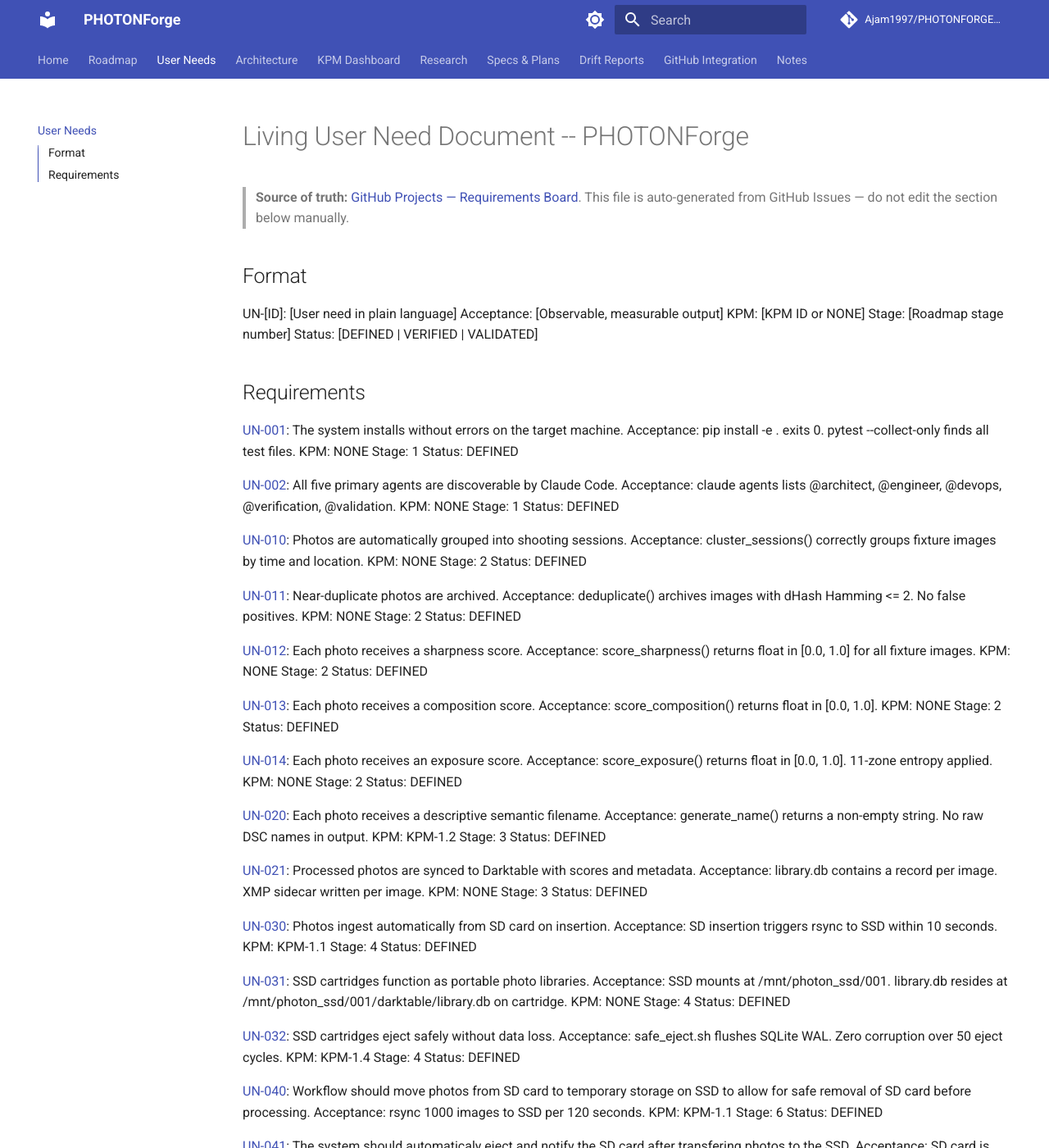
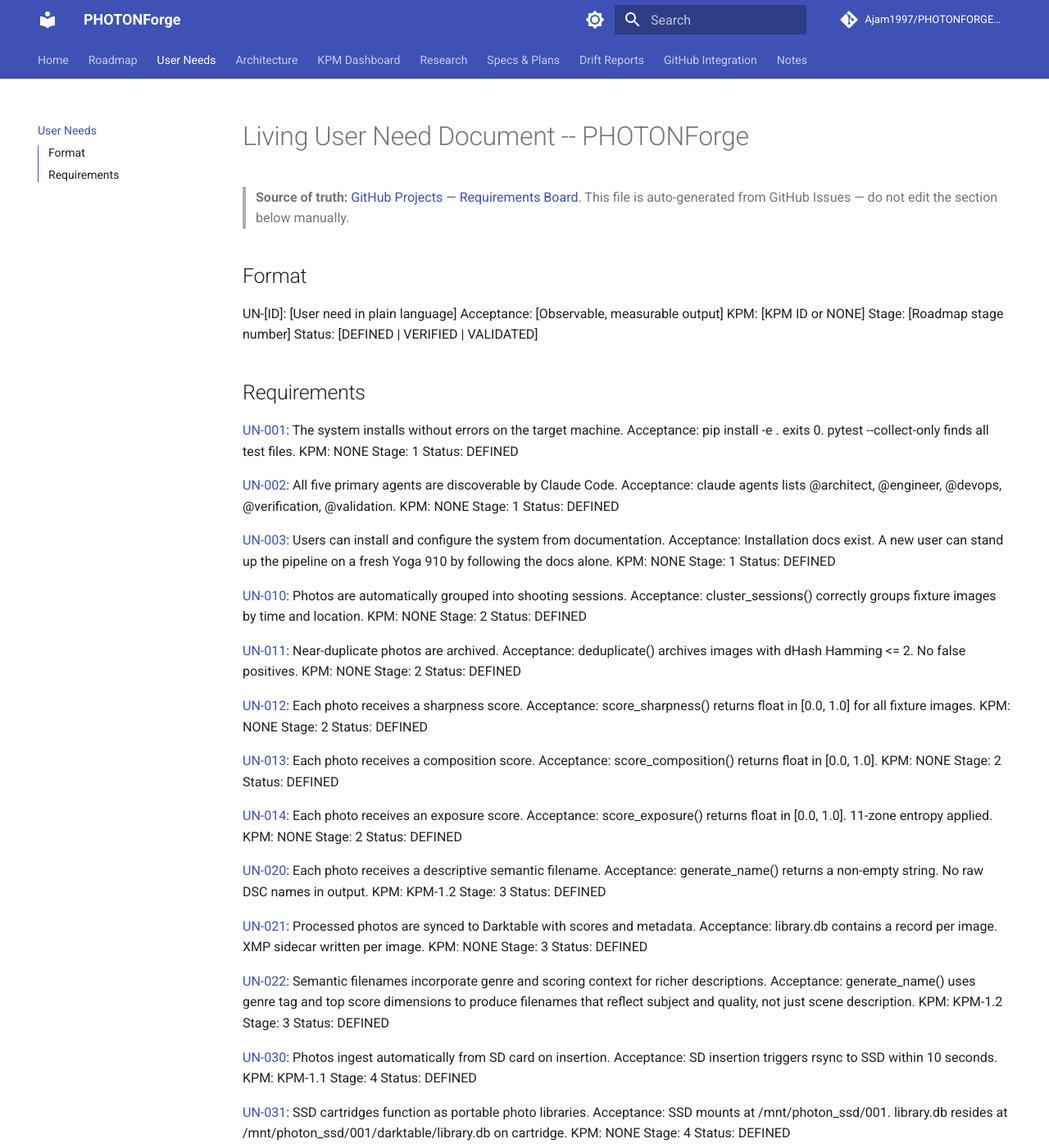
Before and after one commit to Ajam1997/PHOTONFORGE_Photo-Workflow, an MkDocs documentation site: the page built from docs/living-user-needs.md, in a window 1280 px wide and 1400 px high. Shown: the whole window at 82% size. Built offline with MkDocs 1.6.1 and Material for MkDocs 9.7.7, drawn with Linux system fonts in a browser that asks for light colours; comment, search, counter and statistics services are not loaded.

Commit message:
docs: auto-regenerate from GitHub Issues [skip ci]

```diff
--- a/docs/living-user-needs.md
+++ b/docs/living-user-needs.md
@@ -21,6 +21,12 @@ Status: DEFINED
 
 [UN-002](https://github.com/Ajam1997/PHOTONFORGE_Photo-Workflow/issues/31): All five primary agents are discoverable by Claude Code.
 Acceptance: claude agents lists @architect, @engineer, @devops, @verification, @validation.
+KPM: NONE
+Stage: 1
+Status: DEFINED
+
+[UN-003](https://github.com/Ajam1997/PHOTONFORGE_Photo-Workflow/issues/14): Users can install and configure the system from documentation.
+Acceptance: Installation docs exist. A new user can stand up the pipeline on a fresh Yoga 910 by following the docs alone.
 KPM: NONE
 Stage: 1
 Status: DEFINED
@@ -64,6 +70,12 @@ Status: DEFINED
 [UN-021](https://github.com/Ajam1997/PHOTONFORGE_Photo-Workflow/issues/38): Processed photos are synced to Darktable with scores and metadata.
 Acceptance: library.db contains a record per image. XMP sidecar written per image.
 KPM: NONE
+Stage: 3
+Status: DEFINED
+
+[UN-022](https://github.com/Ajam1997/PHOTONFORGE_Photo-Workflow/issues/16): Semantic filenames incorporate genre and scoring context for richer descriptions.
+Acceptance: generate_name() uses genre tag and top score dimensions to produce filenames that reflect subject and quality, not just scene description.
+KPM: KPM-1.2
 Stage: 3
 Status: DEFINED
 
```
Also changed, not shown: docs/photonforge-architecture.md (+1 -0 lines).
